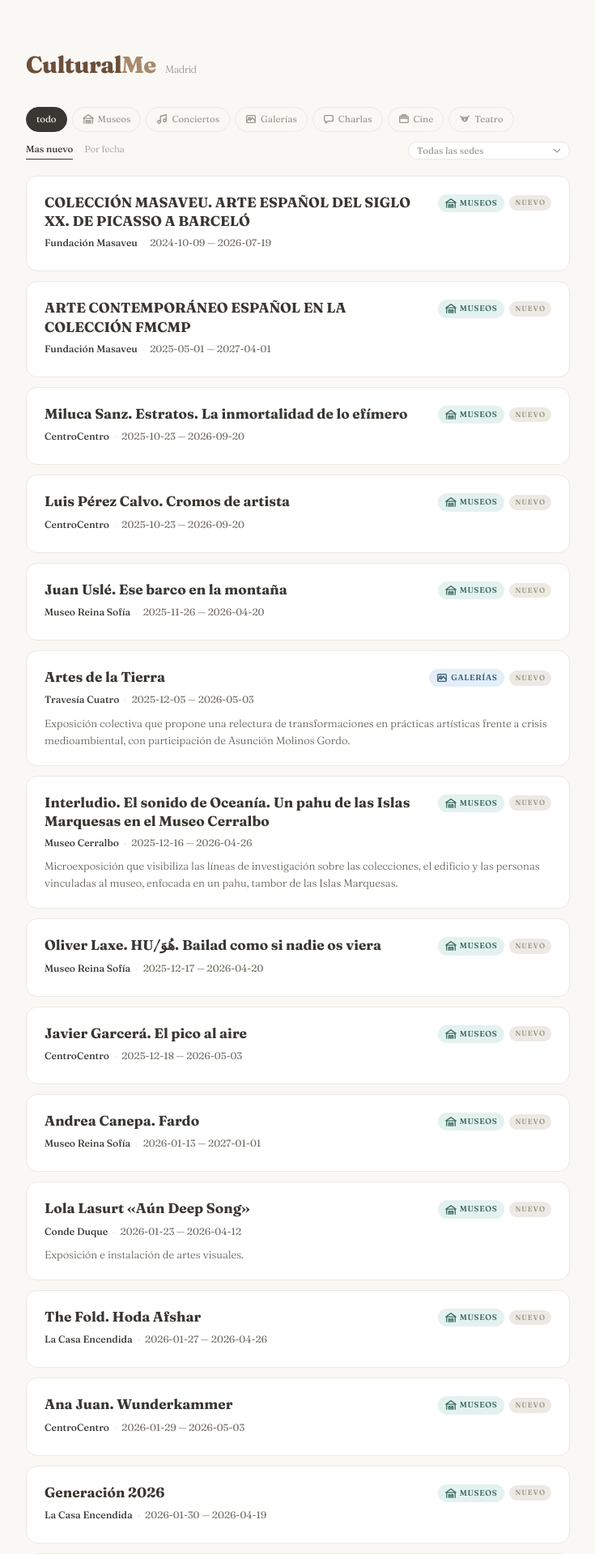
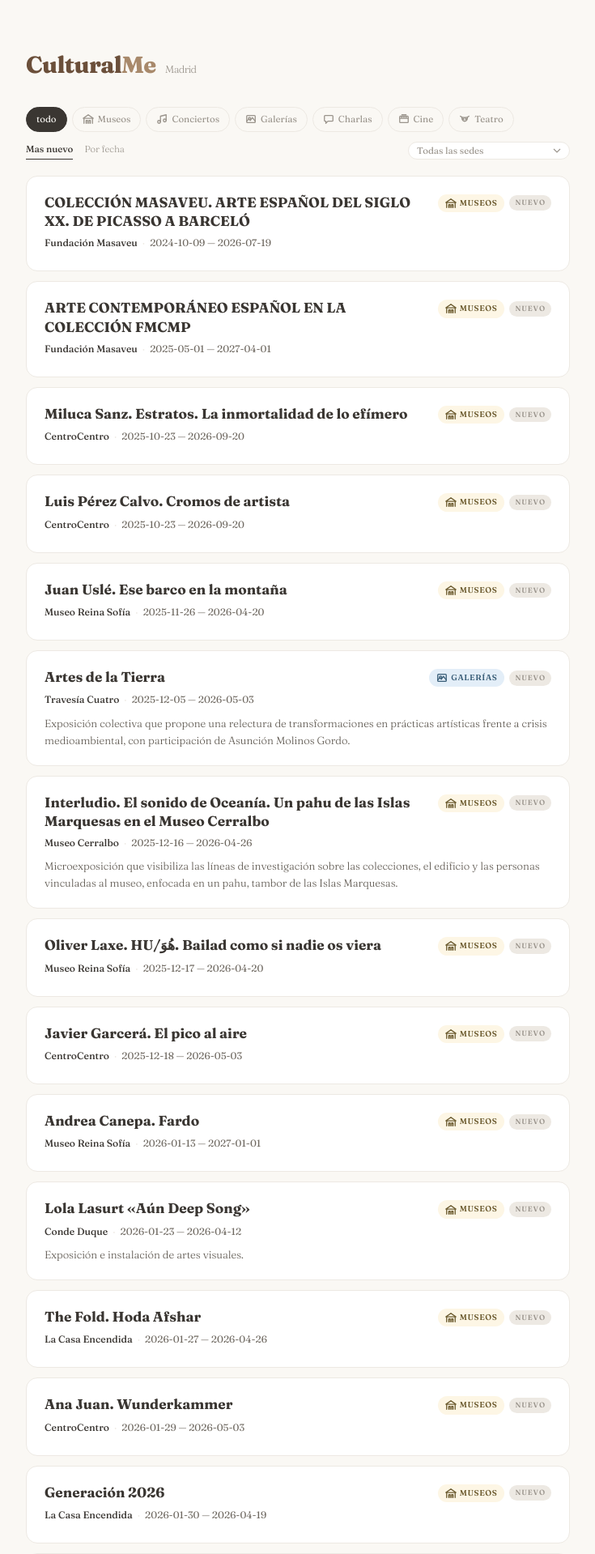
Before and after one commit to JorgeGalindo/culturalme, a Flask app: page / in a window 1280 px wide. Shown: the top 1919 px of the page at 81% size, without its empty margins (272-1007 px from the left). Run offline with Flask 3, Linux system fonts and the light colour scheme; data comes from the database, SQL or seed files in the repository.

Commit message:
Fix palette assignment per user spec
FAEDCB museo, C9E4DE concierto, C6DEF1 galeria,
DBCDF0 charla, F2C6D3 cine, F7D9C4 teatro

Co-Authored-By: Claude Opus 4.6 (1M context) <noreply@anthropic.com>

```diff
--- a/static/style.css
+++ b/static/style.css
@@ -11,19 +11,19 @@
   --radius: 14px;
   --max-width: 720px;
 
-  /* Pastel Rainbow — kdesign.co #09 */
-  --museo-bg: #C9E4DE;
-  --museo-text: #3A6B5E;
-  --concierto-bg: #DBCDF0;
-  --concierto-text: #5A4478;
+  /* Pastel Rainbow */
+  --museo-bg: #FAEDCB;
+  --museo-text: #6B5A2E;
+  --concierto-bg: #C9E4DE;
+  --concierto-text: #3A6B5E;
   --galeria-bg: #C6DEF1;
   --galeria-text: #3A5E78;
-  --charla-bg: #FAEDCB;
-  --charla-text: #6B5A2E;
-  --cine-bg: #F7D9C4;
-  --cine-text: #7A4E38;
-  --teatro-bg: #F2C6DE;
-  --teatro-text: #784462;
+  --charla-bg: #DBCDF0;
+  --charla-text: #5A4478;
+  --cine-bg: #F2C6D3;
+  --cine-text: #784458;
+  --teatro-bg: #F7D9C4;
+  --teatro-text: #7A4E38;
 
   /* Brand */
   --brand-dark: #6B4F3A;
@@ -287,12 +287,12 @@ main {
 
 /* Tags — washed versions of the pastel rainbow */
 
-.tag-museo { color: var(--museo-text); background: #E4F2EF; }
-.tag-concierto { color: var(--concierto-text); background: #EDE6F8; }
+.tag-museo { color: var(--museo-text); background: #FDF6E5; }
+.tag-concierto { color: var(--concierto-text); background: #E4F2EF; }
 .tag-galeria { color: var(--galeria-text); background: #E3EEF8; }
-.tag-charla { color: var(--charla-text); background: #FCF6E5; }
-.tag-cine { color: var(--cine-text); background: #FCEDE2; }
-.tag-teatro { color: var(--teatro-text); background: #F9E3EF; }
+.tag-charla { color: var(--charla-text); background: #EDE6F8; }
+.tag-cine { color: var(--cine-text); background: #F9E3EC; }
+.tag-teatro { color: var(--teatro-text); background: #FCEDE2; }
 
 /* Venue + dates */
 
```
Also changed, not shown: docs/style.css (+16 -16 lines).
